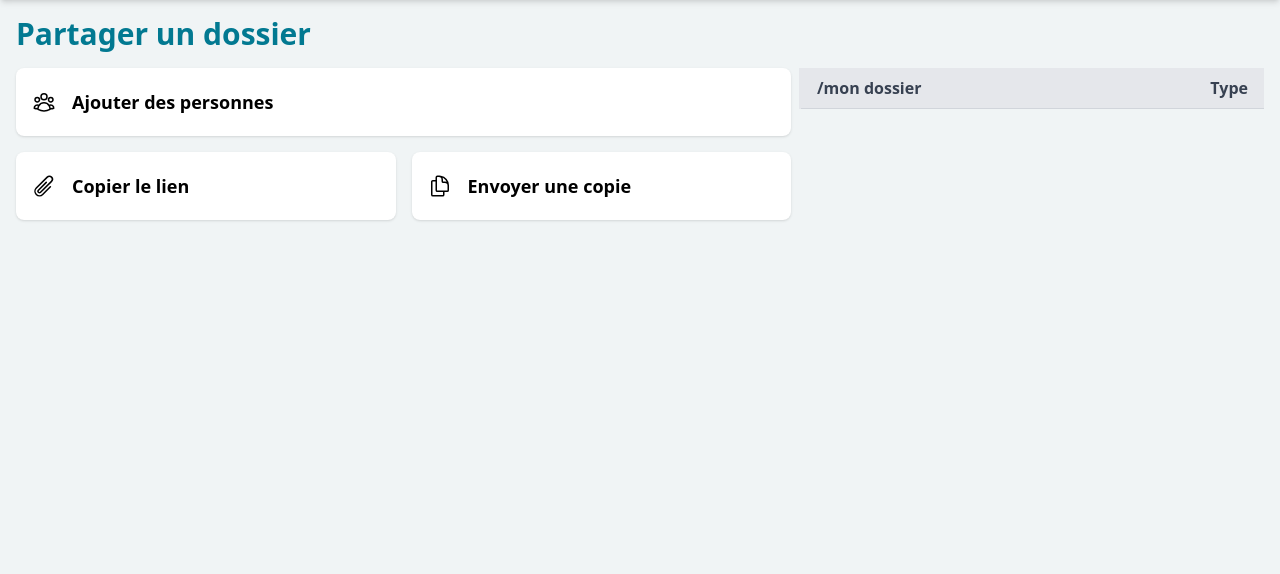
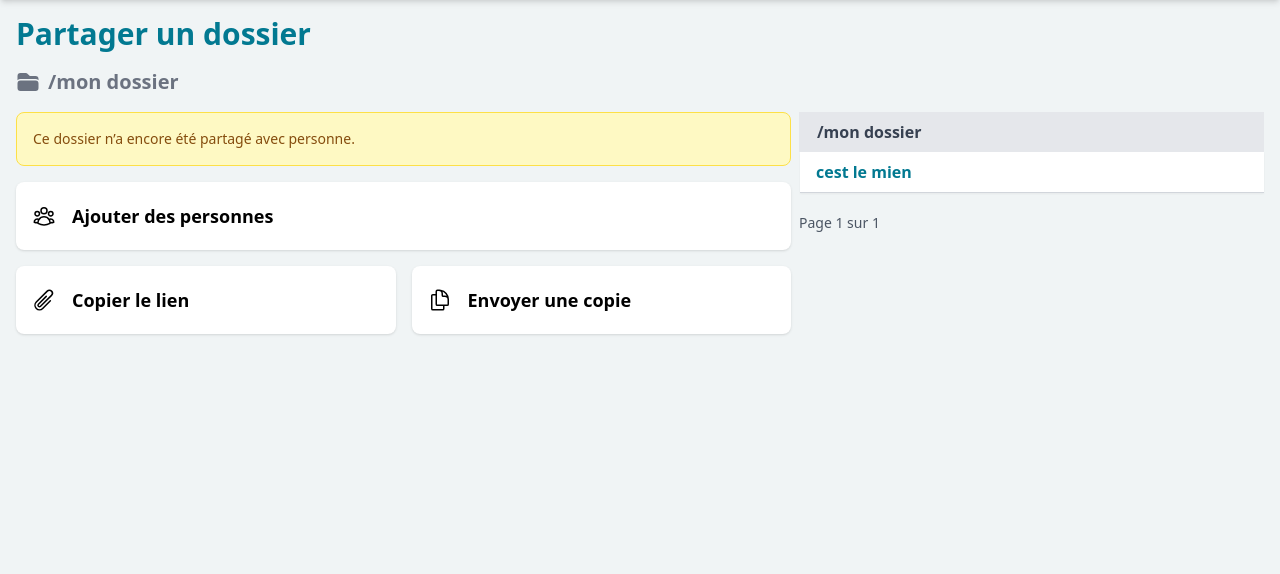
Before and after one commit to msandwidi/file-drve, a Django app: a page that uses drive/templates/drive/share-folder.html in a window 1280 px wide. Shown: the part 64-638 px from the top of the page. Run offline with Django 5.2, Linux system fonts and the light colour scheme; a user stored in the database is signed in; data comes from the database, SQL or seed files in the repository; both versions use the stored data as it was after the commit; lists and menus that the app fills with data are empty.

Commit message:
cleanuup

```diff
--- a/core/static/js/main.js
+++ b/core/static/js/main.js
@@ -36,6 +36,18 @@ document.addEventListener("DOMContentLoaded", function () {
   const addNewContactBtn = document.getElementById('addNewContactBtn');
   const closeAddNewContactForm = document.getElementById('closeAddNewContactForm');
   const addNewContactForm = document.getElementById('addNewContactForm');
+
+  const uploadFilesDialogBtn = document.getElementById('uploadFilesDialogBtn');
+  const closeUploadFilesDialogBtn = document.getElementById('closeUploadFilesDialogBtn');
+  const uploadFilesDialogForm = document.getElementById('uploadFilesDialog');
+
+  uploadFilesDialogBtn?.addEventListener('click', () => {
+    uploadFilesDialogForm.showModal();
+  });
+
+  closeUploadFilesDialogBtn?.addEventListener('click', () => {
+    uploadFilesDialogForm.close();
+  });
 
   addNewContactBtn?.addEventListener('click', () => {
     addNewContactForm.showModal();
--- a/drive/models.py
+++ b/drive/models.py
@@ -135,7 +135,7 @@ class FileRecord(models.Model):
 
     @property
     def display_size(self):
-        return sizeof_fmt(self.file_size)
+        return sizeof_fmt(self.size)
 
     class Meta:
         ordering = ['-uploaded_at']
--- a/drive/templates/drive/share-folder.html
+++ b/drive/templates/drive/share-folder.html
@@ -3,13 +3,35 @@
 {% block title %}Sahel Box | Partage de dossier - {{folder.name}}{% endblock %}
 
 {% block content %}
-<h1 class="text-xl md:text-2xl lg:text-3xl font-bold mb-4 text-[#027991]">Partager un dossier</h1>
+<h1 class="text-xl md:text-2xl lg:text-3xl font-bold text-[#027991] mb-4">Partager un dossier</h1>
+
+<div class="flex items-center space-x-2 mb-4">
+    <svg xmlns="http://www.w3.org/2000/svg" viewBox="0 0 24 24" fill="currentColor" class="h-6 w-6 text-gray-500">
+        <path
+            d="M19.5 21a3 3 0 0 0 3-3v-4.5a3 3 0 0 0-3-3h-15a3 3 0 0 0-3 3V18a3 3 0 0 0 3 3h15ZM1.5 10.146V6a3 3 0 0 1 3-3h5.379a2.25 2.25 0 0 1 1.59.659l2.122 2.121c.14.141.331.22.53.22H19.5a3 3 0 0 1 3 3v1.146A4.483 4.483 0 0 0 19.5 9h-15a4.483 4.483 0 0 0-3 1.146Z" />
+    </svg>
+    <h1 class="text-md md:text-lg lg:text-xl font-semibold text-gray-500">{{folder.full_path}}</h1>
+</div>
 
 
 <div class="grid md:grid-cols-[5fr_3fr] sm:grid-cols-1 gap-2 mt-4">
+    <div class="space-y-4">
+        <div>
 
-    <div class="space-y-4">
-        <Button type="button" class="shadow bg-white py-5 px-4 rounded-lg items-center flex space-x-4  w-full">
+            {% if not shared_with %}
+            <div class="flex items-start p-4 bg-yellow-100 border border-yellow-300 text-yellow-800 rounded-lg space-x-3"
+                role="alert">
+                <!-- Message -->
+                <div class="text-sm">
+                    Ce dossier n’a encore été partagé avec personne.
+                </div>
+            </div>
+
+            {% endif %}
+        </div>
+
+        <Button type="button"
+            class="shadow bg-white py-5 px-4 rounded-lg items-center flex space-x-4  w-full hover:bg-gray-50">
             <svg xmlns="http://www.w3.org/2000/svg" fill="none" viewBox="0 0 24 24" stroke-width="1.5"
                 stroke="currentColor" class="size-6">
                 <path stroke-linecap="round" stroke-linejoin="round"
@@ -20,7 +42,8 @@
         </Button>
 
         <div class="flex space-x-4">
-            <Button type="button" class="shadow bg-white py-5 px-4 rounded-lg items-center flex space-x-4 w-full">
+            <Button type="button"
+                class="shadow bg-white py-5 px-4 rounded-lg items-center flex space-x-4 w-full hover:bg-gray-50">
                 <svg xmlns="http://www.w3.org/2000/svg" fill="none" viewBox="0 0 24 24" stroke-width="1.5"
                     stroke="currentColor" class="size-6">
                     <path stroke-linecap="round" stroke-linejoin="round"
@@ -29,7 +52,8 @@
 
                 <h4 class="text-lg font-semibold">Copier le lien</h4>
             </Button>
-            <Button type="button" class="shadow bg-white py-5 px-4 rounded-lg items-center flex space-x-4 w-full">
+            <Button type="button"
+                class="shadow bg-white py-5 px-4 rounded-lg items-center flex space-x-4 w-full hover:bg-gray-50">
                 <svg xmlns="http://www.w3.org/2000/svg" fill="none" viewBox="0 0 24 24" stroke-width="1.5"
                     stroke="currentColor" class="size-6">
                     <path stroke-linecap="round" stroke-linejoin="round"
@@ -46,24 +70,21 @@
             <thead class="bg-gray-200">
                 <tr>
                     <th class="px-4 py-2 text-left text-md text-gray-700 font-bold border-l-2 border-gray-200">
-                        {{folder.full_path}}</th>
-                    <th class="w-[27%] md:w-[25%]  px-4 py-2 text-left text-md text-gray-700 font-bold text-right">
-                        Type
+                        <a href="{% url 'my-box' %}?dossier={{folder.slug}}" class="hover:text-[#027991]">
+                            {{folder.full_path}}
+                        </a>
                     </th>
                 </tr>
             </thead>
             <tbody class="bg-white">
 
-                {% for file in files %}
+                {% for item in items %}
 
                 <tr class="shadow shadow-sm group">
                     <td class="px-4 py-2 text-md text-gray-600">
                         <a href="#" class="text-[#027991] font-semibold text-md mr-2">
-                            {{ file.name }}
+                            {{ item.name }}
                         </a>
-                    </td>
-                    <td class="px-4 py-4 text-md text-gray-700 text-right">
-                        {{file.type}}
                     </td>
                 </tr>
 
@@ -72,19 +93,17 @@
             </tbody>
         </table>
 
-        {% if files %}
+        {% if items %}
         <div class="mt-4 flex gap-2">
-            {% if files.has_previous %}
-            <a href="?page={{ files.previous_page_number }}#file-table"
-                class="px-2 py-1 mr-3 border border-gray-200 text-gray-600 text-sm">Page Précédente</a>
+            {% if items.has_previous %}
+            <a href="#" class="px-2 py-1 mr-3 border border-gray-200 text-gray-600 text-sm">Page Précédente</a>
             {% endif %}
 
-            <span class="mr-3 py-1 text-gray-600 text-sm ">Page {{ files.number }} sur
-                {{files.paginator.num_pages }}</span>
+            <span class="mr-3 py-1 text-gray-600 text-sm ">Page {{ items.number }} sur
+                {{items.paginator.num_pages }}</span>
 
-            {% if files.has_next %}
-            <a href="?page={{ files.next_page_number }}#file-table"
-                class="px-2 py-1 border border-gray-200 text-gray-600 text-sm">Page Suivante</a>
+            {% if items.has_next %}
+            <a href="#" class="px-2 py-1 border border-gray-200 text-gray-600 text-sm">Page Suivante</a>
             {% endif %}
         </div>
         {% endif %}
--- a/drive/urls.py
+++ b/drive/urls.py
@@ -10,5 +10,6 @@ urlpatterns = [
     path('fichier/<slug:slug>/partager', views.share_folder_view, name='share-file'),
     path('fichier/<slug:slug>/details', views.file_details_view, name='file-details'),
     path('fichier/<slug:slug>/supprimer', views.delete_file_view, name='delete-file'),
+    path('fichier/importer', views.upload_files_view, name='upload-files'),
     path('favoris/<slug:slug>', views.toggle_favorite_view, name='toggle-favorite'),
 ]
--- a/drive/views.py
+++ b/drive/views.py
@@ -1,4 +1,5 @@
 from django.views.decorators.http import require_http_methods
+from django.core.exceptions import ValidationError
 from django.shortcuts import render, redirect
 from .models import FileRecord, FolderRecord
 from django.core.paginator import Paginator
@@ -6,9 +7,16 @@ from django.contrib import messages
 from core.utils import is_valid_int
 from django.utils import timezone
 from django.urls import reverse
+from datetime import timedelta
 import logging
 
 logger = logging.getLogger(__name__)
+
+ALLOWED_FILE_SIZE = 10 * 1024 * 1024
+MAX_TOTAL_UPLOAD_SIZE = 20 * 1024 * 1024
+MAX_FILES_COUNT = 20
+MAX_FILES_COUNT_PER_DAY = 80
+MAX_FILES_COUNT_PER_HOUR = 50
 
 def my_drive_view(request):
     """
@@ -256,8 +264,17 @@ def share_folder_view(request, slug):
 
             return redirect('share-folder', slug=slug)
 
+    folders = folder.subfolders.all()
+    files = folder.files.all()
+
+    items = list(folders) + list(files)
+
+    paginator = Paginator(items, 20)
+    page_obj = paginator.get_page(1)
+
     return render(request, 'drive/share-folder.html', {
-        'folder': folder
+        'folder': folder,
+        'items': page_obj
     })
 
 @require_http_methods(['GET'])
@@ -353,5 +370,104 @@ def create_folder_view(request):
         return redirect(f"{url}?dossier={folder.slug}")
     return redirect(f"{url}?dossier={new_folder.slug}")
 
+@require_http_methods(['POST'])
+def upload_files_view(request):
+    """
+    Upload files
+    """
+
+    folder_slug = request.GET.get('dossier')
+    folder = None
+
+    if folder_slug:
+
+        folder = FolderRecord.objects.filter(
+            slug=folder_slug,
+            user=request.user,
+            is_deleted=False,
+        ).first()
+
+        if not folder:
+
+            messages.warning(request, 'Dossier introuvalbe')
+            return redirect('my-box')
+
+    uploaded_file = request.FILES.get('file')
+    files = request.FILES.getlist('file')
+
+    user = request.user
+    now = timezone.now()
+
+    one_hour_ago = now - timedelta(hours=1)
+    one_day_ago = now - timedelta(days=1)
+
+    last_hour_count = FileRecord.objects.filter(
+        user=user,
+        created_at__gte=one_hour_ago
+    ).count()
+
+    last_day_count = FileRecord.objects.filter(
+        user=user,
+        created_at__gte=one_day_ago
+    ).count()
+
+    if last_hour_count + len(files) > MAX_FILES_COUNT_PER_HOUR:
+        messages.warning(request, f"Limite atteinte : {MAX_FILES_COUNT_PER_HOUR} fichiers maximum par heure")
+        return redirect('my-box')
+
+    if last_day_count + len(files) > MAX_FILES_COUNT_PER_DAY:
+        messages.warning(request, F"Limite atteinte : {MAX_FILES_COUNT_PER_DAY} fichiers maximum par heure")
+        return redirect('my-box')
+
+    # Count files
+    num_files = len(files)
+
+    # Total size in bytes
+    total_size = sum(f.size for f in files)
+
+    # Optional limits
+    if num_files > MAX_FILES_COUNT:
+        return ValidationError("Too many files. Max is 5.")
+
+    if total_size > 20 * 1024 * 1024:  # e.g., 20 MB
+        return ValidationError("Total file size exceeds 20MB.")
+
+
+    for uploaded_file in files:
+
+        # allowed file size
+        if uploaded_file.size > ALLOWED_FILE_SIZE:
+            raise ValidationError("File too large")
+
+        # allowed extensions
+        if not uploaded_file.name.lower().endswith(('.pdf', '.jpg', '.zip')):
+            raise ValidationError("Unsupported file type")
+
+        file_record = FileRecord.objects.create(
+            user=user,
+            file=uploaded_file,
+            folder=folder
+        )
+
+    messages.success(request, 'Ficher sauvegardé')
+
+    url = reverse('my-box')
+
+    if folder_slug:
+        return redirect(f"{url}?dossier={folder_slug}")
+
+    return redirect('my-box')
+
 def trash_bin_view(request):
-    return render(request, 'drive/trash-bin.html')
+    """
+    View deleted files
+    """
+
+    files = FileRecord.objects.filter(
+        user=request.user,
+        is_deleted=True
+    ).order_by('-deleted_at')
+
+    return render(request, 'drive/trash-bin.html', {
+        'files': files[:50]
+    })
```
Also changed, not shown: drive/templates/drive/my-drive.html (+23 -1 lines), db.sqlite3, user_1/20250731161803_1.png (added), 4 other files.
